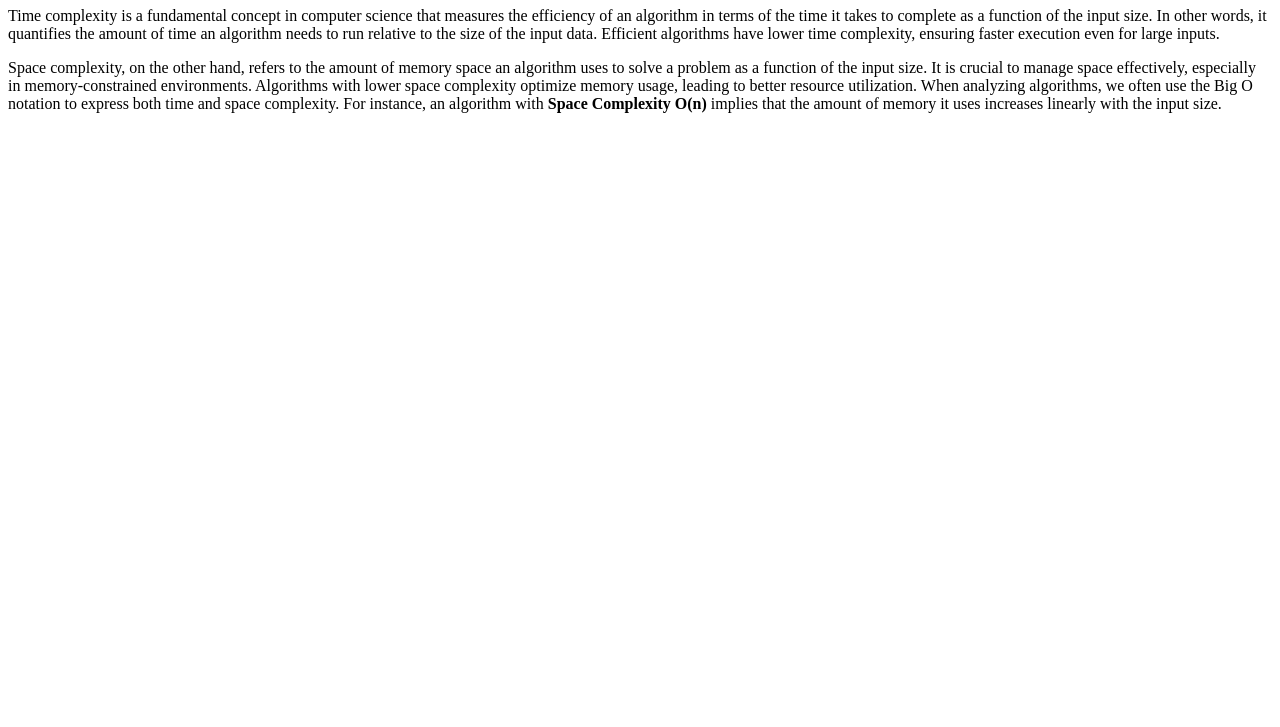
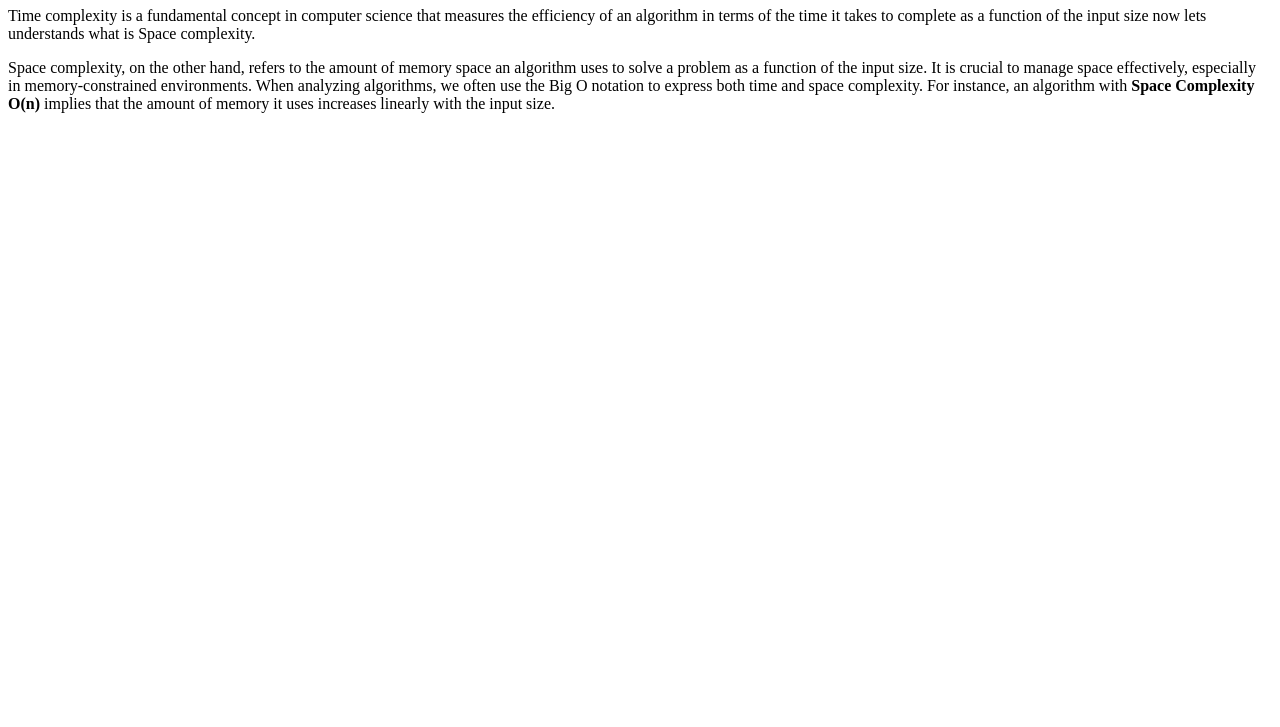
Before and after one commit to acciojob/time-and-space-complexity-sandeep-mz, a website: page main.html in a window 1280 px wide. Shown: the part 73-800 px from the top of the page. Drawn offline with Linux system fonts and the light colour scheme.

Commit message:
created a submission

```diff
--- a/main.html
+++ b/main.html
@@ -1,25 +1,29 @@
 <!DOCTYPE html>
 
 <html>
-
   <head>
-	<link rel="stylesheet" href="styles.css">
-
+    <link rel="stylesheet" href="styles.css" />
   </head>
 
   <body>
     <!-- the entire body must be written by student -->
-    <script type="text/javascript" src="./script.js">
-</script>
-
+    <script type="text/javascript" src="./script.js"></script>
 
     <h1>Time, Space, and Complexity</h1>
 
-    <p>Time complexity is a fundamental concept in computer science that measures the efficiency of an algorithm in terms of the time it takes to complete as a function of the input size. In other words, it quantifies the amount of time an algorithm needs to run relative to the size of the input data. Efficient algorithms have lower time complexity, ensuring faster execution even for large inputs.</p>
-    <p>Space complexity, on the other hand, refers to the amount of memory space an algorithm uses to solve a problem as a function of the input size. It is crucial to manage space effectively, especially in memory-constrained environments. Algorithms with lower space complexity optimize memory usage, leading to better resource utilization.
-    When analyzing algorithms, we often use the Big O notation to express both time and space complexity. For instance, an algorithm with <b>Space Complexity O(n)</b> implies that the amount of memory it uses increases linearly with the input size.</p>
-
-
+    <p>
+      Time complexity is a fundamental concept in computer science that measures
+      the efficiency of an algorithm in terms of the time it takes to complete
+      as a function of the input size now lets understands what is Space complexity.
+    </p>
+    <p>
+      Space complexity, on the other hand, refers to the amount of memory space
+      an algorithm uses to solve a problem as a function of the input size. It
+      is crucial to manage space effectively, especially in memory-constrained
+      environments. When analyzing algorithms,
+      we often use the Big O notation to express both time and space complexity.
+      For instance, an algorithm with <b>Space Complexity O(n)</b> implies that
+      the amount of memory it uses increases linearly with the input size.
+    </p>
   </body>
-
 </html>
```
Lines whose indentation alone changed are shown as unchanged.
